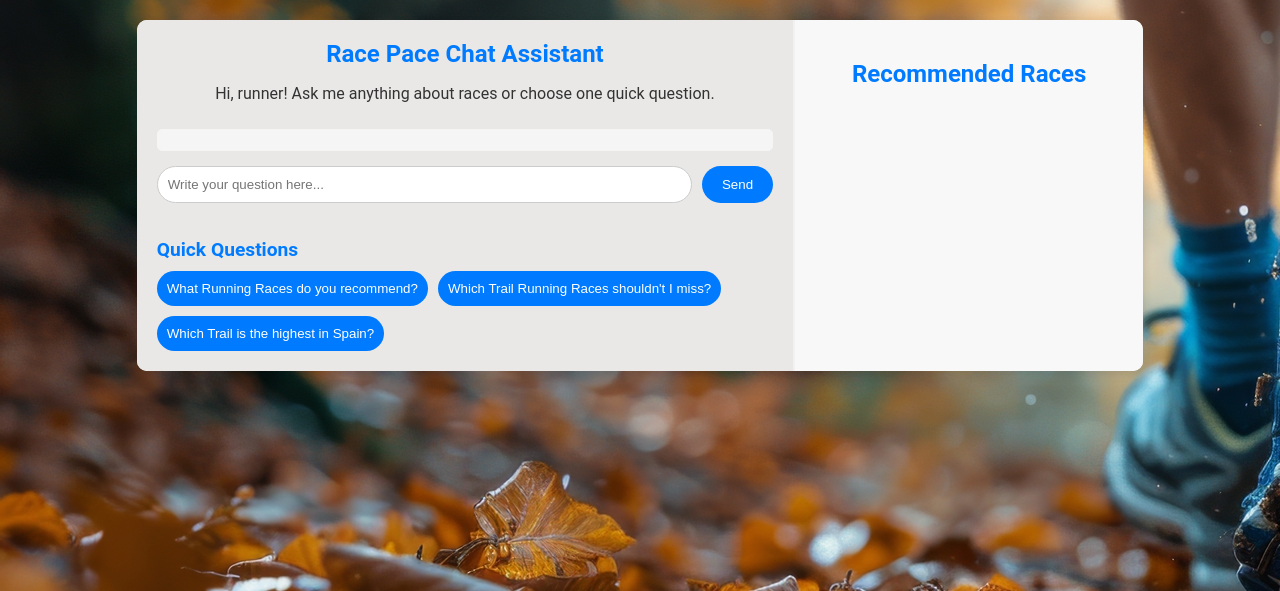
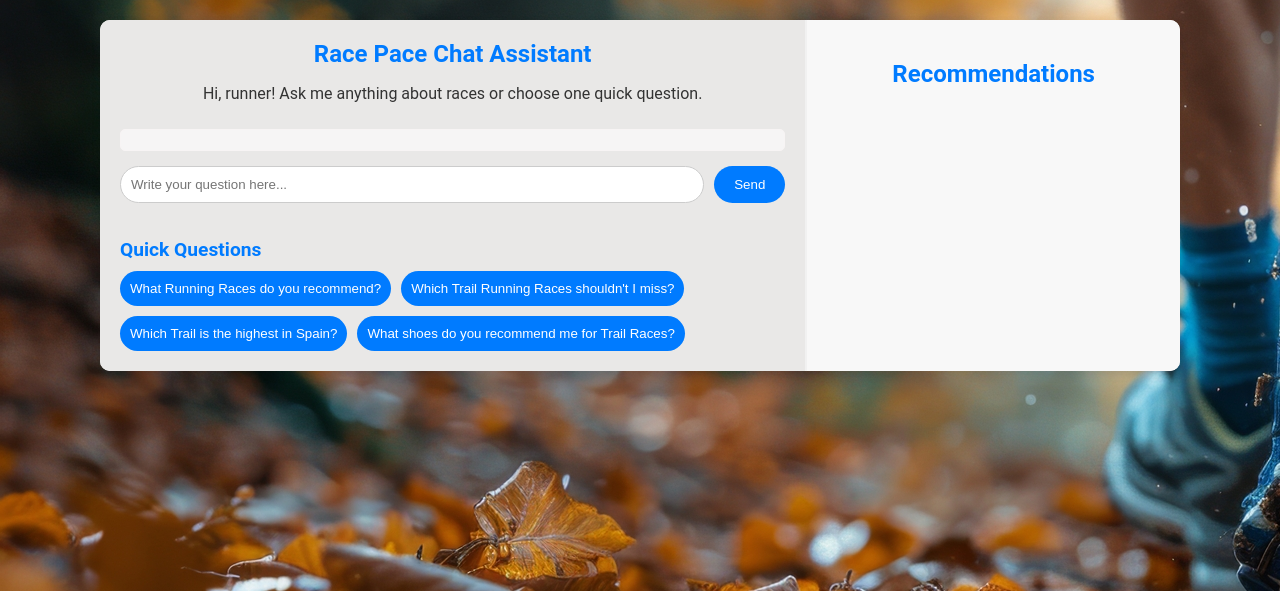
Before and after one commit to jackievivianv/RacePace-django, a Django app: page / in a window 1280 px wide. Shown: the part 159-750 px from the top of the page. Run offline with Django 5.2, Linux system fonts and the light colour scheme.

Commit message:
agregado mensaje del bot en quick questions y otra quick question

```diff
--- a/racetest/chatapp/static/chatapp/scripts.js
+++ b/racetest/chatapp/static/chatapp/scripts.js
@@ -18,6 +18,10 @@ document.addEventListener("DOMContentLoaded", () => {
         ],
         "Which Trail is the highest in Spain?": [
             { name: "Ultra Sierra Nevada", distance: "100km", date: "14/04/2025", elevation: "3000m" }
+        ],
+        "What shoes do you recommend me for Trail Races?": [
+            { name: "Nike", model: "Pegasus Trail 5.0 GORE-TEX", price: "159,99€" },
+            { name: "Adidas", model: "Tracerocker 2.0 GORE-TEX", price: "120,00€" },
         ]
     };
 
@@ -34,18 +38,36 @@ document.addEventListener("DOMContentLoaded", () => {
         races.forEach(race => {
             const item = document.createElement("div");
             item.classList.add("recommendation-item");
-            item.innerHTML = `
-                <h3>${race.name}</h3>
-                <p><strong>Distance:</strong> ${race.distance}</p>
-                <p><strong>Date:</strong> ${race.date}</p>
-                <p><strong>Elevation:</strong> ${race.elevation}</p>
-            `;
+            let content = `<h3>${race.name}</h3>`;
+
+                if (race.distance) {
+                    content += `<p><strong>Distance:</strong> ${race.distance}</p>`;
+                }
+
+                if (race.model) {
+                    content += `<p><strong>Model:</strong> ${race.model}</p>`;
+                }
+
+                if (race.date) {
+                    content += `<p><strong>Date:</strong> ${race.date}</p>`;
+                }
+
+                if (race.price) {
+                    content += `<p><strong>Price:</strong> ${race.price}</p>`;
+                }
+
+                if (race.elevation) {
+                    content += `<p><strong>Elevation:</strong> ${race.elevation}</p>`;
+                }
+
+            item.innerHTML = content;
             recommendationList.appendChild(item);
         });
     }
 
     function handleQuickQuestion(question) {
         addMessage(question, "user");
+        addMessage("You can find our recommendations on the right side of the screen.", "bot");
         const response = recommendations[question] || [];
         showRecommendations(response);
     }
@@ -54,7 +76,7 @@ document.addEventListener("DOMContentLoaded", () => {
         const message = userInput.value.trim();
         if (message) {
             addMessage(message, "user");
-            addMessage("Thank you for your message. We are looking for options.", "bot");
+            addMessage("Thank you for your message. We will answer you shortly.", "bot");
             userInput.value = "";
         }
     });
--- a/racetest/chatapp/templates/chat.html
+++ b/racetest/chatapp/templates/chat.html
@@ -24,13 +24,14 @@
                 <button class="quick-btn" data-question="What Running Races do you recommend?">What Running Races do you recommend?</button>
                 <button class="quick-btn" data-question="Which Trail Running Races shouldn't I miss?">Which Trail Running Races shouldn't I miss?</button>
                 <button class="quick-btn" data-question="Which Trail is the highest in Spain?">Which Trail is the highest in Spain?</button>
+                <button class="quick-btn" data-question="What shoes do you recommend me for Trail Races?">What shoes do you recommend me for Trail Races?</button>
             </div>
         </div>
     </div>
 
 
     <div class="recommendations">
-        <h2>Recommended Races</h2>
+        <h2>Recommendations</h2>
         <div id="recommendation-list">
         </div>
     </div>
```
Also changed, not shown: racetest/raceapp/urls.py (line endings or trailing spaces).
